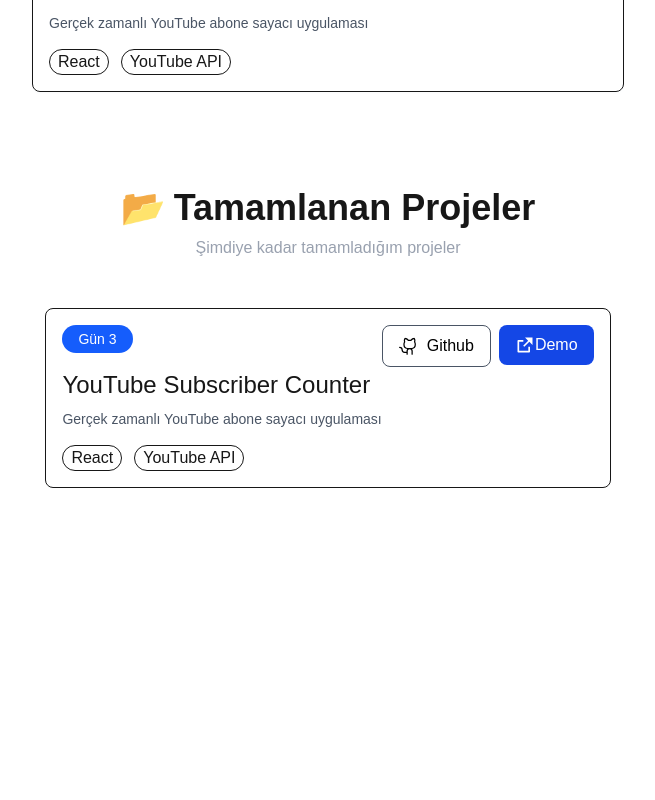
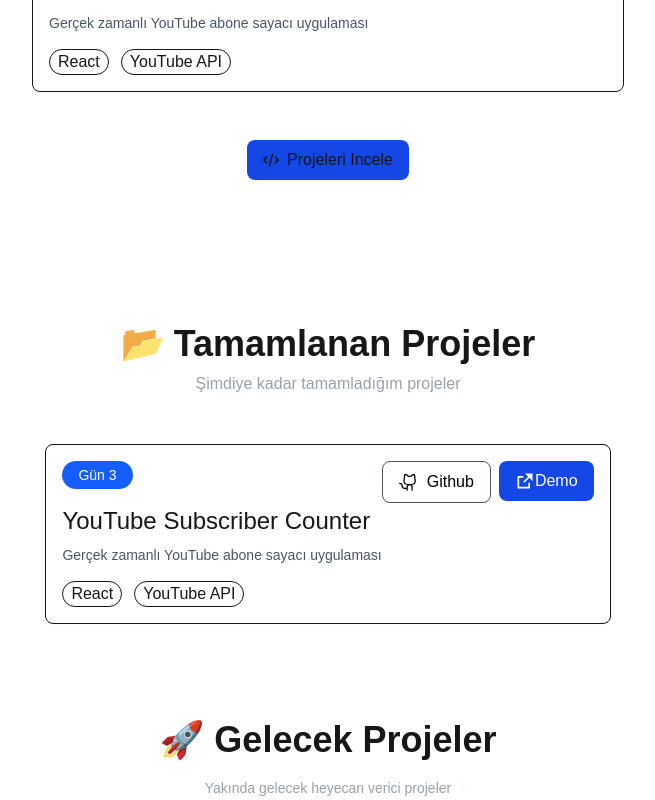
Before and after one commit to Rainclover8/10-day-challenge, a Next.js app: page / in a window 1280 px wide. Shown: the part 548-1348 px from the top of the page, without its empty margins (312-967 px from the left). Before the commit the page ends 1036 px from the top, so only its background shows below. Built offline with nearby package versions, Linux system fonts and the light colour scheme.

Commit message:
refactor: improve layout and styling in Home component for better user experience

```diff
--- a/app/page.tsx
+++ b/app/page.tsx
@@ -3,6 +3,7 @@
 import Card from "./components/ui/Card";
 import MainNavbar from "./components/ui/Navbar";
 import ProjectsCard from "./components/ui/ProjectsCard";
+import { FaCode } from "react-icons/fa6";
 
 export default function Home() {
 
@@ -10,7 +11,7 @@
 
   return (
     <>
-      <div className="">
+      <div className="h-full">
         <div className="sticky top-2">
           <MainNavbar />
         </div>
@@ -19,9 +20,14 @@
 
         <div className="lg:w-1/2 px-6 mx-auto mt-24">
           <Card />
+          <div className="mt-12 mb-12 w-full" >
+            <a href="#project" className="bg-blue-700 px-4 py-2 rounded-lg flex w-fit mx-auto hover:bg-blue-500 justify-center items-center gap-2"> <FaCode />Projeleri Incele</a>
           </div>
-        <div className="flex flex-col items-center mt-12 md:mt-24 px-4">
-  {/* Başlık */}
+        </div>
+
+
+
+        <div className="flex flex-col items-center mt-12 md:mt-36 px-4">
           <h1 className="text-2xl sm:text-3xl md:text-4xl font-bold text-center">
             <span className="me-2">📂</span>Tamamlanan Projeler
           </h1>
@@ -30,7 +36,7 @@
           </small>
 
           {/* Kartlar */}
-  <div className="flex flex-wrap justify-center gap-4 sm:gap-6 mt-8 md:mt-12 w-full">
+          <div className="flex flex-wrap justify-center gap-4 sm:gap-6 mt-8 md:mt-12 w-full" id="project">
             <ProjectsCard
               projectDay={"Gün 3"}
               projectName={"YouTube Subscriber Counter"}
@@ -40,6 +46,29 @@
           </div>
         </div>
 
+        {/* Gelecek Projeler */}
+        <div className="mt-24 text-center">
+          <h1 className="text-4xl font-bold mb-4">🚀 Gelecek Projeler</h1>
+          <small className="text-sm text-gray-400 ">Yakında gelecek heyecan verici projeler</small>
+
+          {/* Card yapısı */}
+          <div className="">
+
+          </div>
+        </div>
+
+        {/* About Kısmı */}
+        <div className="">
+
+        </div>
+
+        {/* Footer */}
+        <footer>
+
+        </footer>
+
+        {/* Hepsini ayır */}
+
       </div>
     </>
   );
```
Lines whose indentation alone changed are shown as unchanged.
